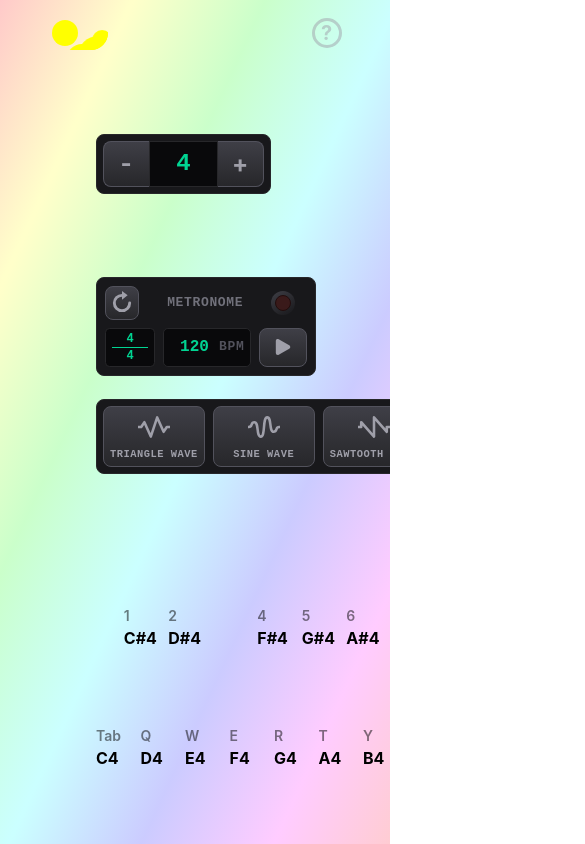
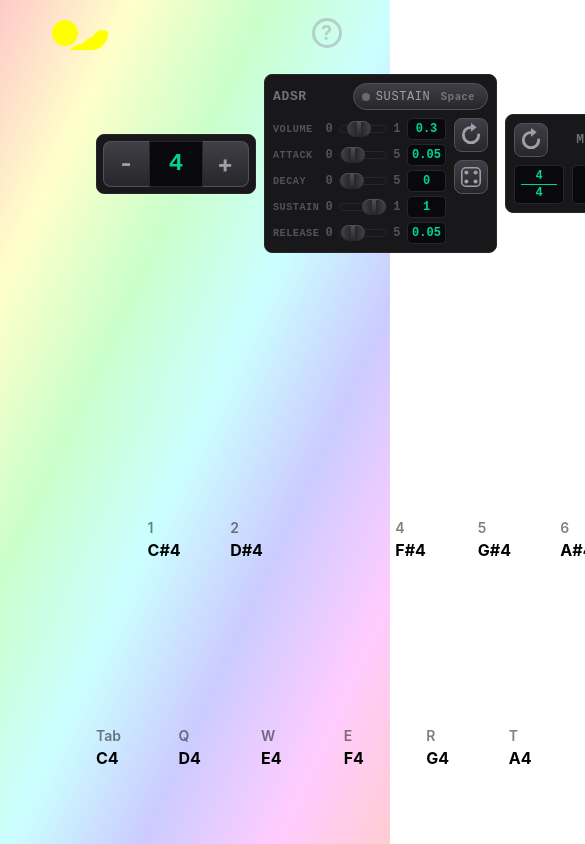
Before and after one commit to TamarWeiss/Virtual-Piano, a React (Vite) app: page / in a window 390 px wide. Shown: the top 844 px of the page, 585 px wide, since content can reach past the window. Built offline with nearby package versions, Linux system fonts and the light colour scheme.

Commit message:
got rid of flex-wrap in control panel. fixed particle spawning position when zoomed out in mobile

```diff
--- a/src/components/ControlPanel/ControlPanel.tsx
+++ b/src/components/ControlPanel/ControlPanel.tsx
@@ -50,7 +50,7 @@ const ControlPanel = ({ baseOctave, shiftOctave, config, setConfig, onSustainRel
   useKeybinds({ [Object.keys(KEYBINDS.TOGGLE_ICON.keys)[0]]: { onKeyDown: () => setAlt((alt) => !alt) } });
 
   return (
-    <div className='flex flex-wrap items-center justify-between py-2 gap-2'>
+    <div className='flex items-center justify-between py-2 gap-2'>
       <div className='module grid octave-module text-2xl min-h-min'>
         <Button
           className='aspect-square border-r-0 rounded-l-lg rounded-r-none'
--- a/src/styles/index.css
+++ b/src/styles/index.css
@@ -11,11 +11,6 @@
 
 button {
   cursor: pointer;
-}
-
-#root {
-  overflow: auto;
-  height: 100dvh;
 }
 
 .app {
@@ -54,8 +49,6 @@ button {
 
 @layer components {
   .module {
-    flex: 1 1 0;
-    max-width: max-content;
     background-color: var(--color-zinc-900);
     border: 1px solid var(--color-zinc-800);
     box-shadow: inset 0 0.125rem 0.25rem --opacity(var(--color-black), 0.5);
--- a/src/styles/particles.css
+++ b/src/styles/particles.css
@@ -1,7 +1,7 @@
-/* bubble design source: https://codepen.io/DeyJordan/pen/poQvgaz */
 .particle {
   left: var(--x);
   font-size: var(--size);
+  top: 100dvh;
   height: 1em;
   animation: float var(--duration) linear infinite var(--delay);
 
@@ -14,6 +14,7 @@
     transition: opacity 0.4s;
   }
 
+  /* bubble design source: https://codepen.io/DeyJordan/pen/poQvgaz */
   &::before {
     opacity: 1;
     border: 1px solid --opacity(var(--color-white), 0.75);
@@ -50,15 +51,16 @@
   0%,
   100% {
     opacity: 0;
+    translate: 0 0 0;
   }
   5%,
   95% {
     opacity: 1;
   }
   50% {
-    translate: var(--wobble) -50vh 0;
+    translate: var(--wobble) -50dvh 0;
   }
   100% {
-    translate: calc(-1 * var(--wobble)) -100vh 0;
+    translate: calc(-1 * var(--wobble)) -100dvh 0;
   }
 }
```
